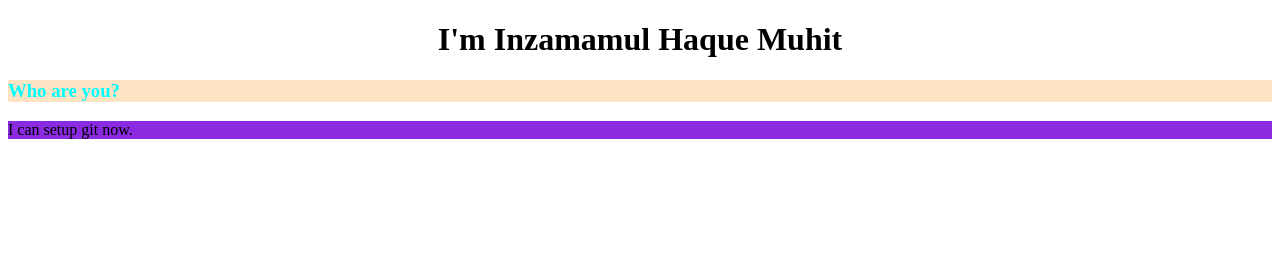
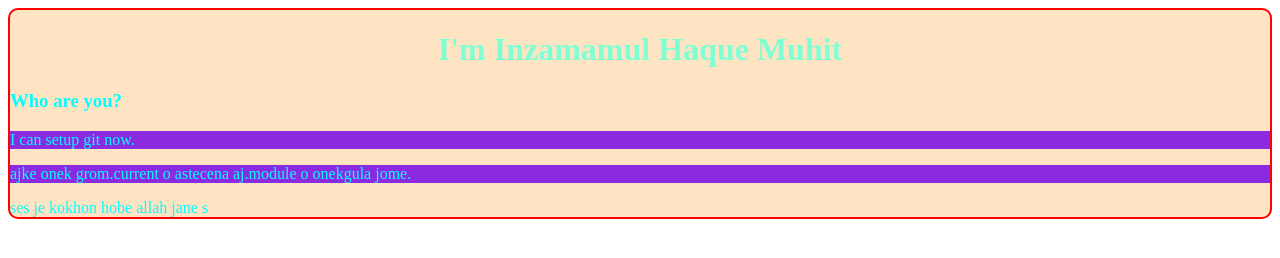
Before and after one commit to Muhit10/my-first-repo, a plain HTML site: page index.html in a window 1280 px wide. Drawn offline with Linux system fonts and the light colour scheme.

Commit message:
add something

```diff
--- a/index.html
+++ b/index.html
@@ -8,9 +8,12 @@
     <link rel="stylesheet" href="style.css">
 </head>
 <body>
+    <div>
     <h1>I'm Inzamamul Haque Muhit</h1>
     <h3>Who are you?</h3>
     <p>I can setup git now.</p>
-
+    <p>ajke onek grom.current o astecena aj.module o onekgula jome.</p>
+    <span>ses je kokhon hobe allah jane</span>
+    s</div>
 </body>
 </html>
--- a/style.css
+++ b/style.css
@@ -1,10 +1,15 @@
 h1{
     text-align: center;
 }
-h3{
+div{
+    border: 2px solid red;
+    border-radius: 10px;
     color: aqua;
     background-color: bisque;
 }
 p{
     background-color: blueviolet;
 }
+div h1{
+    color: aquamarine;
+}
```
